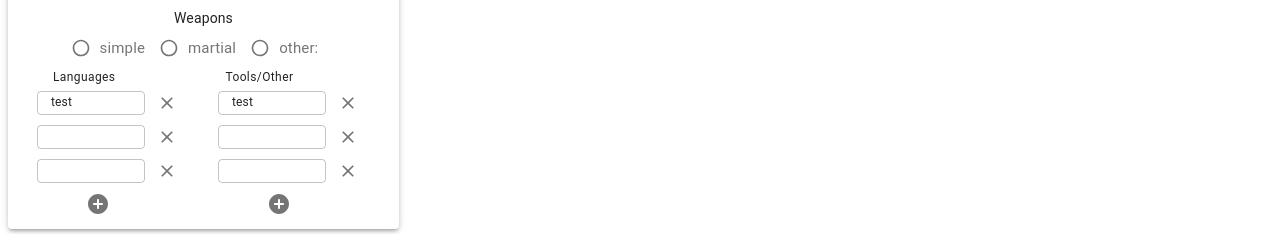
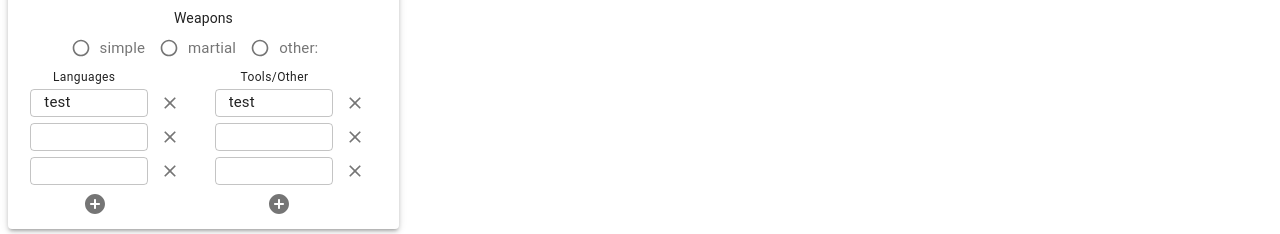
Before and after one commit to elchung/DnD-Character-Sheets, a Next.js app: page /CharacterSheet/CharacterSheetComponent in a window 1280 px wide. Shown: the part 925-1159 px from the top of the page. Built offline with nearby package versions, Linux system fonts and the light colour scheme.

Commit message:
prof styling

```diff
--- a/pages/CharacterSheet/Components/ProficienciesComponent.jsx
+++ b/pages/CharacterSheet/Components/ProficienciesComponent.jsx
@@ -93,7 +93,7 @@ const ProficienciesComponent = () => {
               <Typography variant="caption" style={{paddingLeft: 45}}>Languages</Typography>
             </Grid>
             <Grid>
-              <Typography variant="caption" style={{paddingLeft: 110}}>Tools/Other</Typography>
+              <Typography variant="caption" style={{paddingLeft: 125}}>Tools/Other</Typography>
             </Grid>
           </Grid>
           <Grid container direction="row" justify="space-evenly" alignItems="flex-start" style={{ maxHeight: 100 }}>
@@ -120,10 +120,3 @@ const ProficienciesComponent = () => {
 };
 
 export default ProficienciesComponent;
-
-// todo: update proficinecy table to look nicer (better grouped radio buttons),
-// add button to add additional proficinecies
-// allow weapon checkbox to be clickable
-// save all proficincies in correct location
-// show divider more clearly
-// consider converting table to two lists with outlined textfields????
--- a/pages/CharacterSheet/Components/Reusable/DraggableListItem.jsx
+++ b/pages/CharacterSheet/Components/Reusable/DraggableListItem.jsx
@@ -76,7 +76,7 @@ const DraggableCard = ({
             value={displayText}
             inputProps={{
               style: {
-                fontSize: 12, paddingTop: 5, paddingBottom: 5, width: 80,
+                fontSize: 15, paddingTop: 5, paddingBottom: 5, width: 90,
               },
             }}
           />
```
